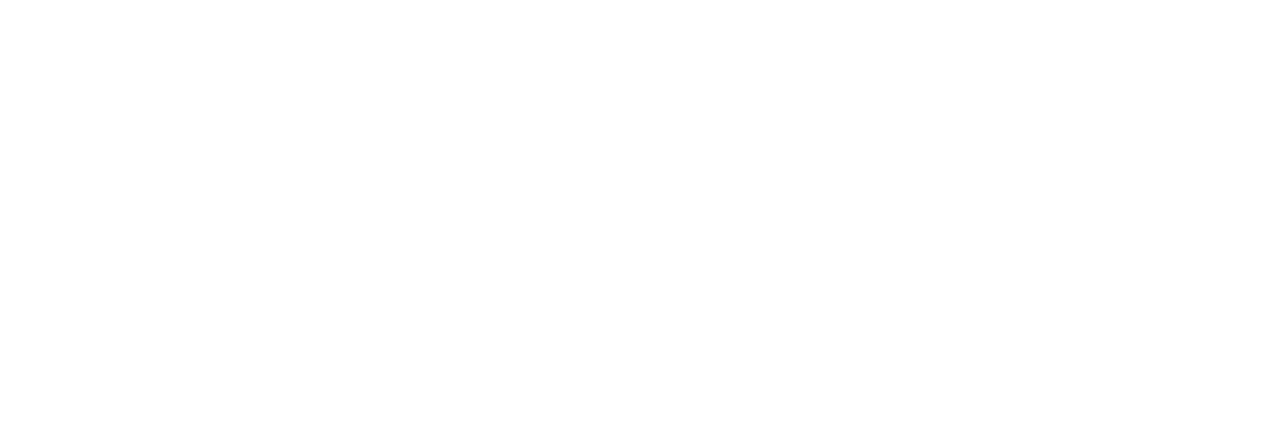
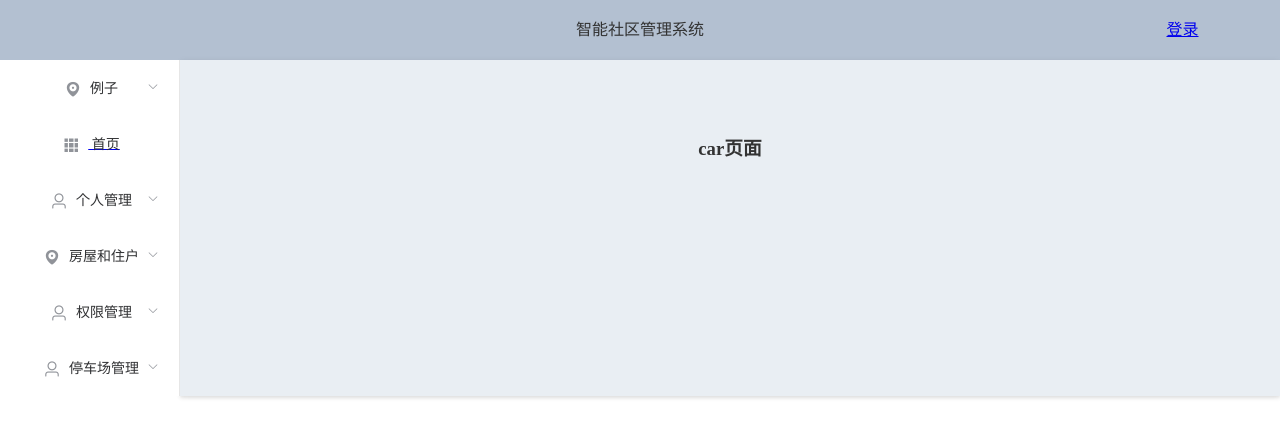
Before and after one commit to noby338/smart-community-vue, a Vue app: page /#/car in a window 1280 px wide. Shown: the top 438 px of the page. Built offline with nearby package versions, Linux system fonts and the light colour scheme; sample sign-in values are in the browser's storage.

Commit message:
添加车辆管理页面及其路由，无实际页面操作

```diff
--- /dev/null
+++ b/src/pages/Car.vue
@@ -0,0 +1,15 @@
+<template>
+  <div>
+      <h1>car页面</h1>
+  </div>
+</template>
+
+<script>
+export default {
+
+}
+</script>
+
+<style>
+
+</style>
--- a/src/pages/Index.vue
+++ b/src/pages/Index.vue
@@ -134,7 +134,7 @@
                     </span>
                   </el-menu-item>
                 </router-link>
-                <router-link class="list-group-item" to="/parking">
+                <router-link class="list-group-item" to="/car">
                   <el-menu-item index="5-2">
                     <span slot="title">
                       车辆管理
--- a/src/router/index.js
+++ b/src/router/index.js
@@ -9,6 +9,7 @@
 import FormExam from '../pages/example/FormExam'
 import Role from '../pages/Role';
 import Parking from '../pages/Parking';
+import Car from '../pages/Car';
 
 
 export default new VueRouter({
@@ -52,6 +53,10 @@
             {
                 path: '/parking',
                 component: Parking,
+            },
+            {
+                path: '/car',
+                component: Car,
             }
                 //新添的路由放在这里
             ]
```
